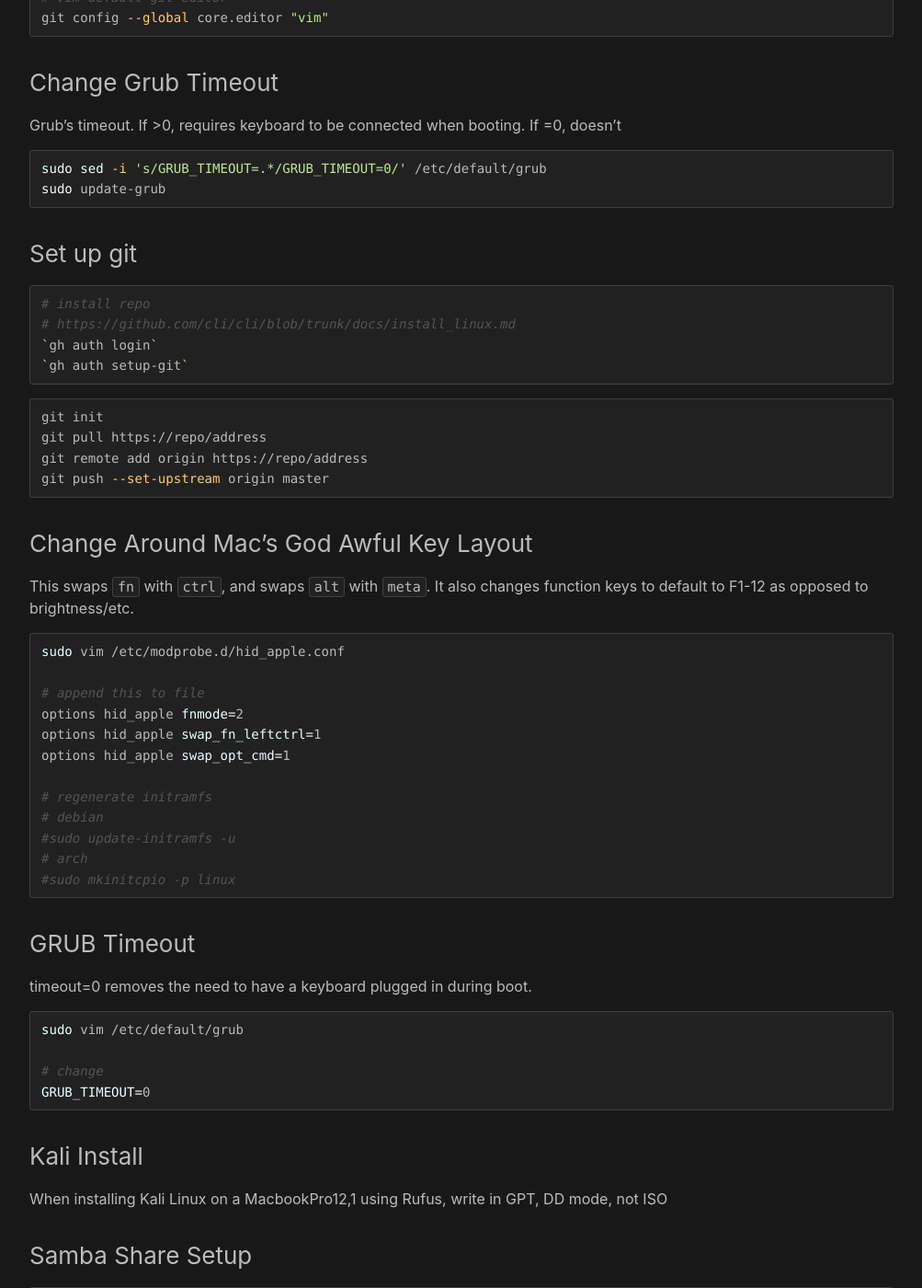
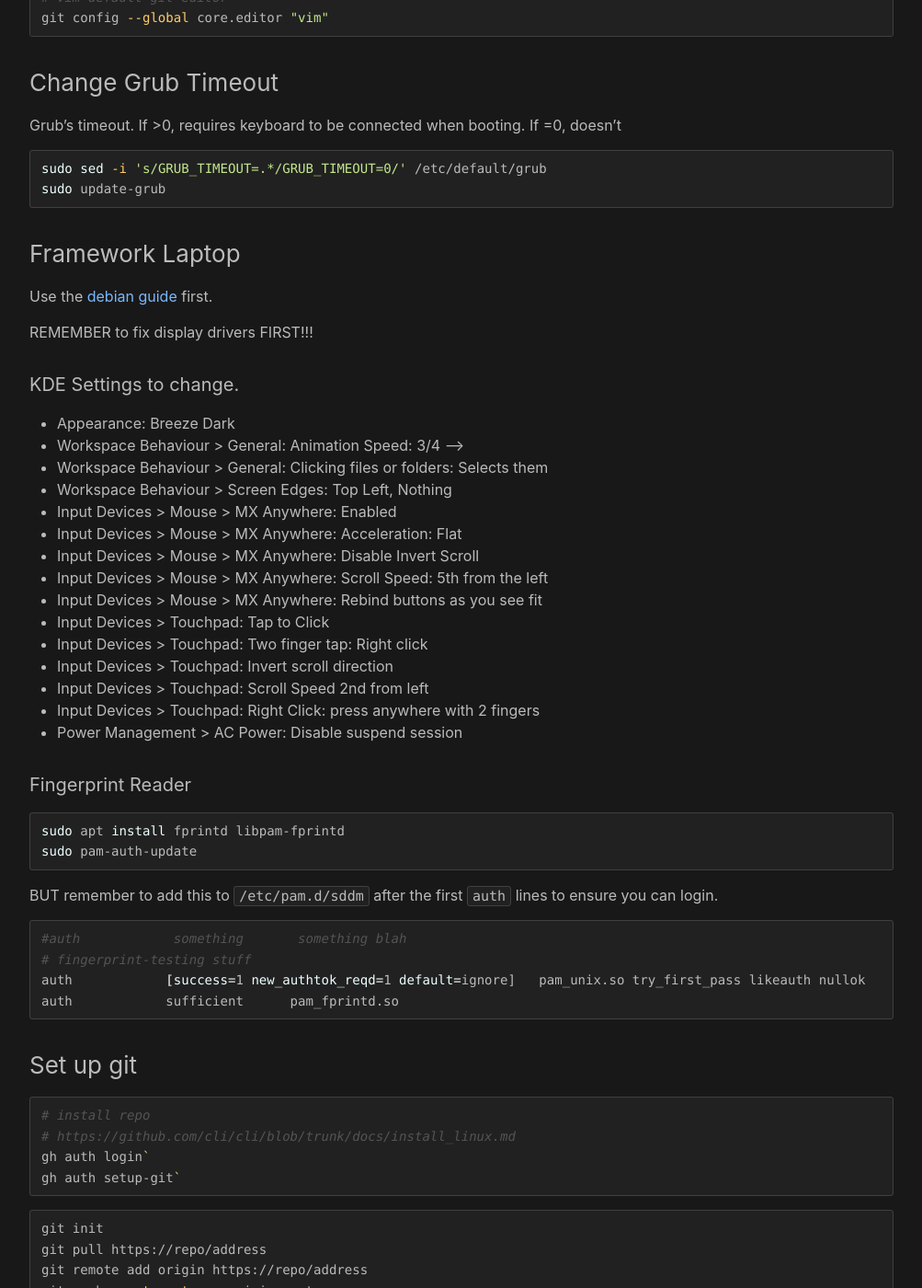
Before and after one commit to Cubie87/cubie87.github.io, a Jekyll site: the page built from posts/shell.md, in a window 1280 px wide and 1400 px high, scrolled down 1042 px. Shown: the whole window at 92% size, without its empty margins (138-1141 px from the left). Built offline with Jekyll 4.4.1, drawn with Linux system fonts in a browser that asks for light colours; our own code applies the rules of GitHub Pages for plain Markdown files.

Commit message:
updating shell page, kde and fingerprint

````diff
--- a/posts/shell.md
+++ b/posts/shell.md
@@ -49,13 +49,51 @@
 sudo update-grub
 ```
 
+### Framework Laptop
+
+Use the [debian guide](https://wiki.debian.org/InstallingDebianOn/FrameWork/Laptop13/AMD_7040_Series) first.
+
+REMEMBER to fix display drivers FIRST!!!
+
+#### KDE Settings to change.
+
+- Appearance: Breeze Dark
+- Workspace Behaviour > General: Animation Speed: 3/4 -->
+- Workspace Behaviour > General: Clicking files or folders: Selects them
+- Workspace Behaviour > Screen Edges: Top Left, Nothing
+- Input Devices > Mouse > MX Anywhere: Enabled
+- Input Devices > Mouse > MX Anywhere: Acceleration: Flat
+- Input Devices > Mouse > MX Anywhere: Disable Invert Scroll
+- Input Devices > Mouse > MX Anywhere: Scroll Speed: 5th from the left
+- Input Devices > Mouse > MX Anywhere: Rebind buttons as you see fit
+- Input Devices > Touchpad: Tap to Click
+- Input Devices > Touchpad: Two finger tap: Right click
+- Input Devices > Touchpad: Invert scroll direction
+- Input Devices > Touchpad: Scroll Speed 2nd from left
+- Input Devices > Touchpad: Right Click: press anywhere with 2 fingers
+- Power Management > AC Power: Disable suspend session
+
+#### Fingerprint Reader
+
+```sh
+sudo apt install fprintd libpam-fprintd
+sudo pam-auth-update
+```
+BUT remember to add this to `/etc/pam.d/sddm` after the first `auth` lines to ensure you can login.
+```sh
+#auth            something       something blah
+# fingerprint-testing stuff
+auth            [success=1 new_authtok_reqd=1 default=ignore]   pam_unix.so try_first_pass likeauth nullok
+auth            sufficient      pam_fprintd.so
+```
+
 ### Set up git
 
 ```sh
 # install repo
 # https://github.com/cli/cli/blob/trunk/docs/install_linux.md
-`gh auth login`
-`gh auth setup-git`
+gh auth login`
+gh auth setup-git`
 ```
 
 ```sh
@@ -64,6 +102,7 @@
 git remote add origin https://repo/address
 git push --set-upstream origin master
 ```
+
 
 ### Change Around Mac's God Awful Key Layout
 
@@ -82,17 +121,6 @@
 #sudo update-initramfs -u
 # arch
 #sudo mkinitcpio -p linux
-```
-
-### GRUB Timeout
-
-timeout=0 removes the need to have a keyboard plugged in during boot.
-
-```sh
-sudo vim /etc/default/grub
-
-# change
-GRUB_TIMEOUT=0
 ```
 
 ### Kali Install
````
